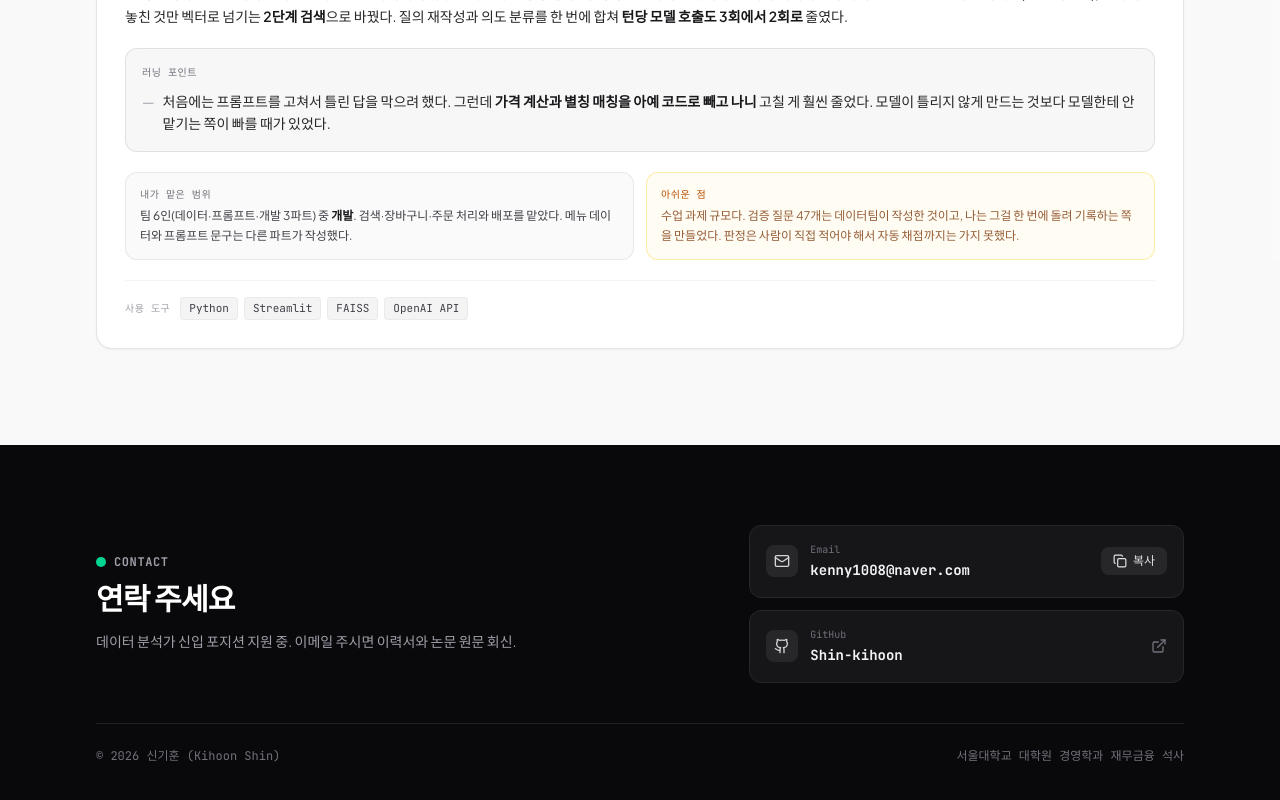
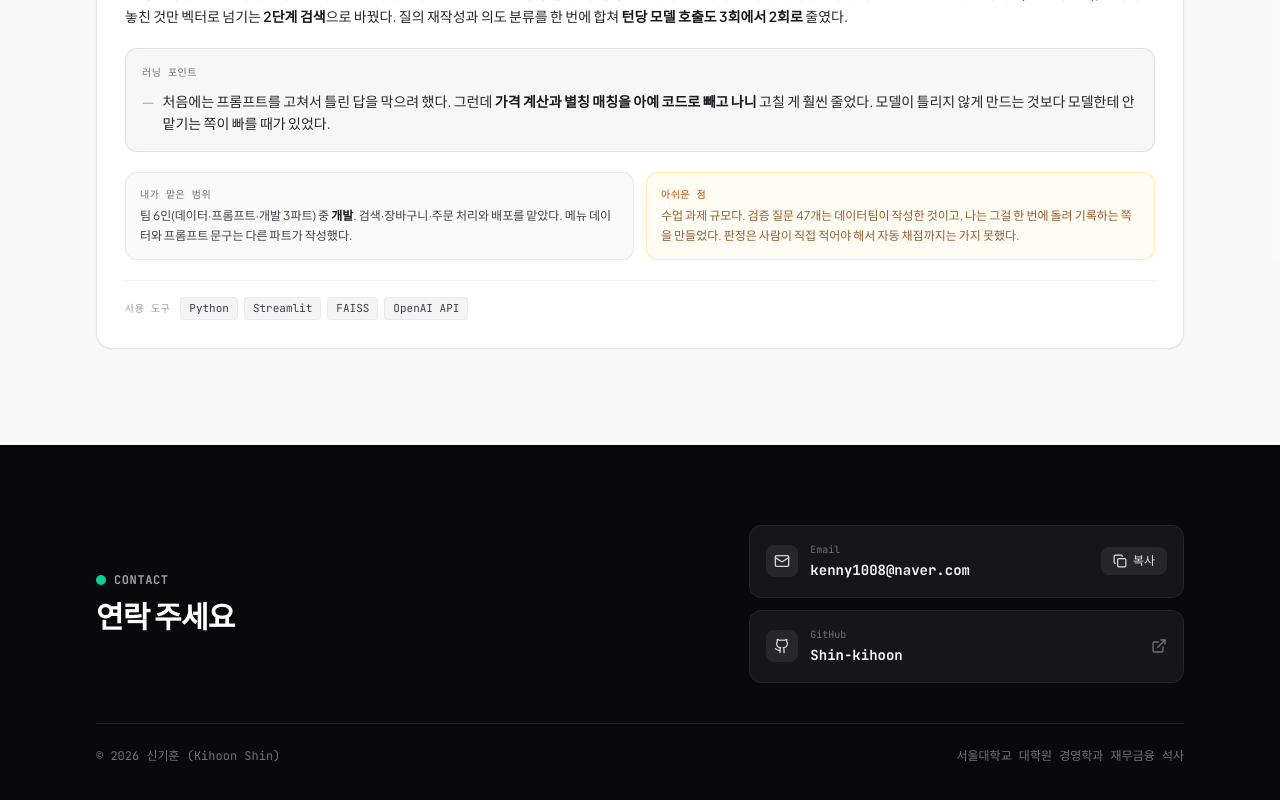
Before and after one commit to Shin-kihoon/portfolio0826, a React (Vite) app: page / in a window 1280 px wide. Shown: the part 9901-10701 px from the top of the page. Built offline with nearby package versions, Linux system fonts and the light colour scheme; a web font is replaced by a local one.

Commit message:
연락처 아래 소개 문장 삭제
지원 중이라는 사실과 자료를 보내준다는 안내는 이력서가 할 말이다.
연락처 페이지에는 메일과 깃헙만 있으면 된다.

```diff
--- a/src/components/ContactSection.tsx
+++ b/src/components/ContactSection.tsx
@@ -26,7 +26,9 @@ export const ContactSection: React.FC = () => {
             <h2 className="text-2xl sm:text-3xl font-bold tracking-tight text-white font-serif-heading">
               {content.contact.heading}
             </h2>
-            <p className="text-sm text-zinc-400 leading-relaxed max-w-xl">{content.contact.body}</p>
+            {content.contact.body && (
+              <p className="text-sm text-zinc-400 leading-relaxed max-w-xl">{content.contact.body}</p>
+            )}
           </div>
 
           <div className="md:col-span-5 space-y-3">
--- a/src/data/siteContent.ts
+++ b/src/data/siteContent.ts
@@ -51,7 +51,8 @@ export const content = {
   contact: {
     eyebrow: 'Contact',
     heading: '연락 주세요',
-    body: '데이터 분석가 신입 포지션 지원 중. 이메일 주시면 이력서와 논문 원문 회신.',
+    /** 비워 두면 문단 자체가 그려지지 않는다. */
+    body: '',
   },
 } as const;
 
```
